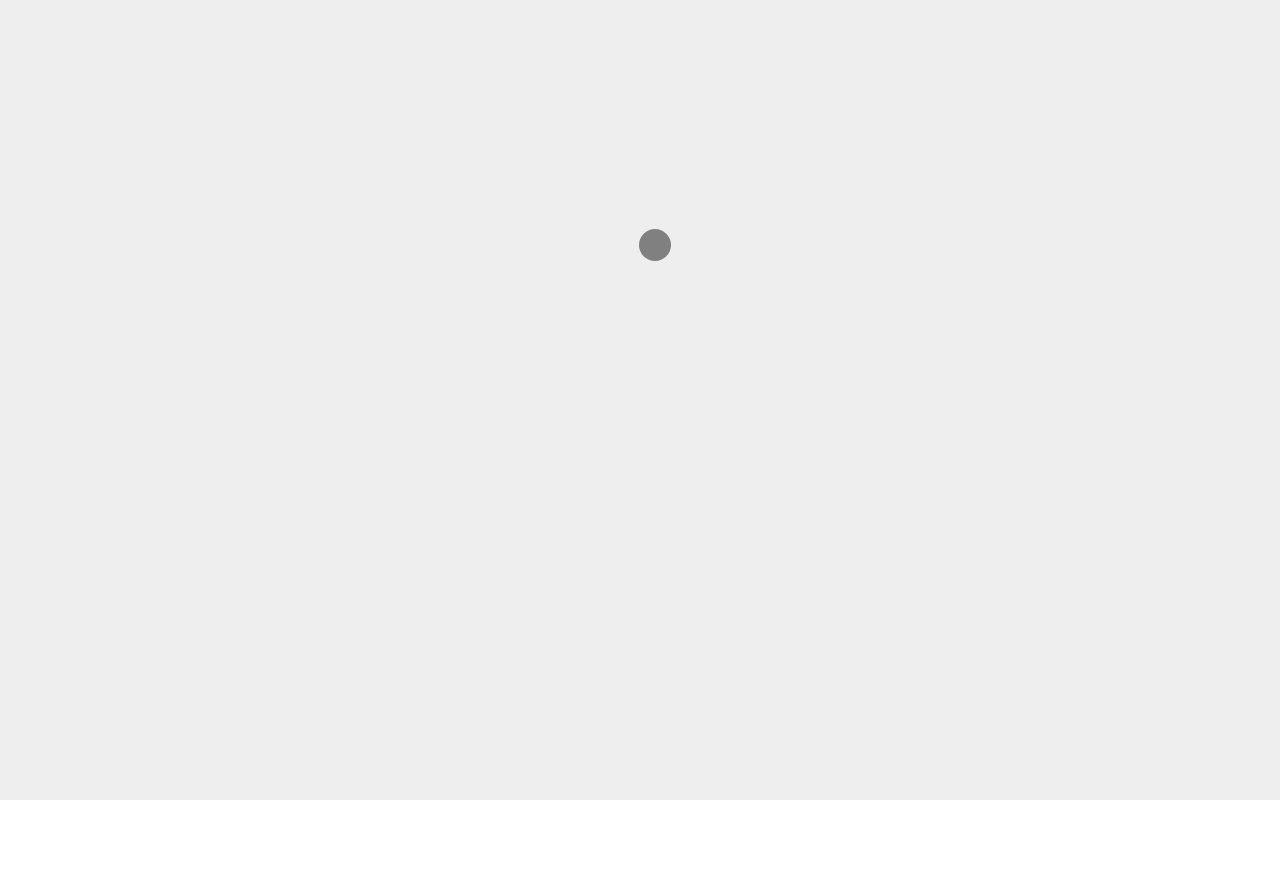
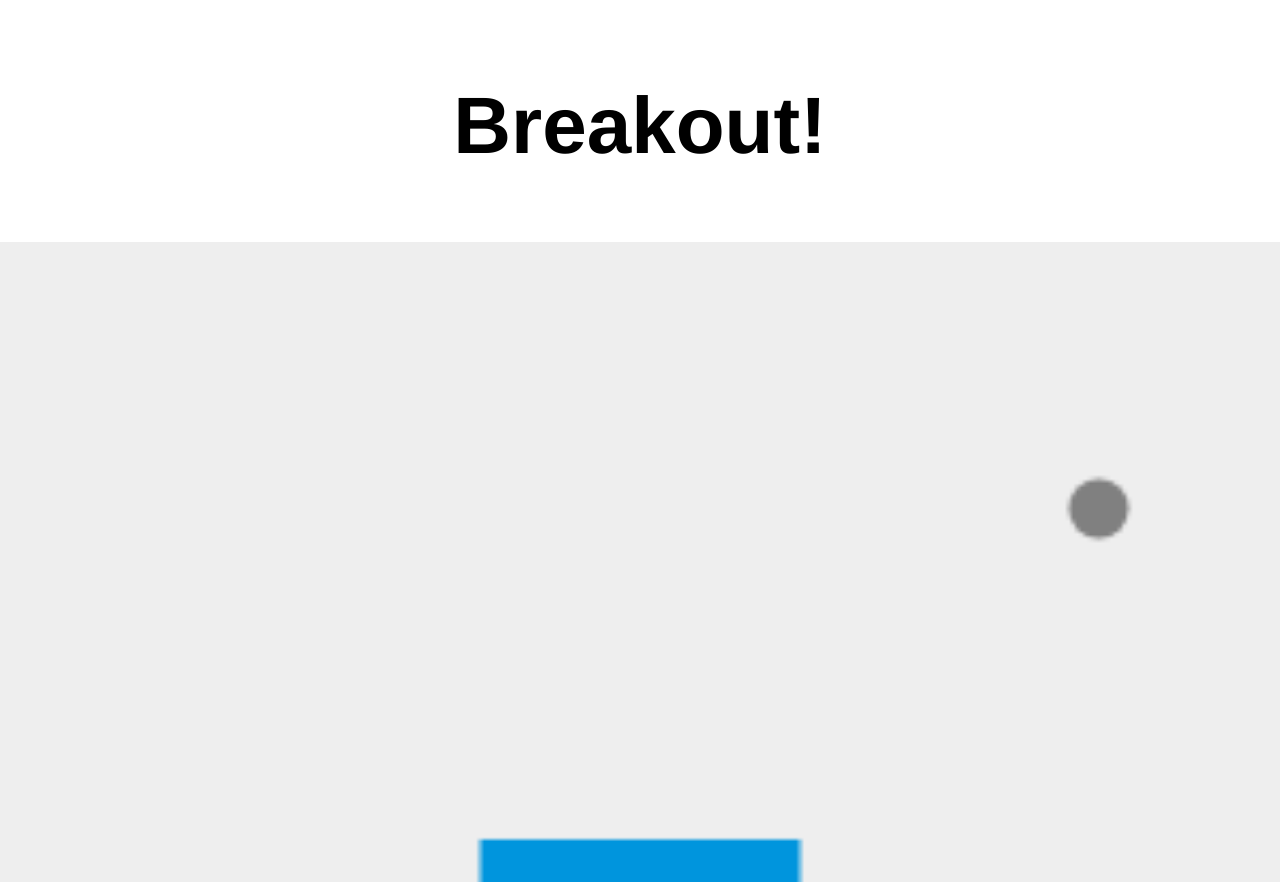
Before and after one commit to nsafai/Breakout, a plain HTML site: page index.html in a window 1280 px wide. Before the commit the page ends 804 px from the top, so only its background shows below. Drawn offline with Linux system fonts and the light colour scheme.

Commit message:
moving paddle

```diff
--- a/index.html
+++ b/index.html
@@ -1,73 +1,130 @@
 <!DOCTYPE html>
 <html lang="en" dir="ltr">
+
 <head>
   <meta charset="utf-8" />
   <title>Breakout - Classic Arcade Game Remake</title>
   <link rel="stylesheet" type="text/css" href="styles.css">
 </head>
+
 <body>
+  <h1>Breakout!</h1>
   <canvas id="myCanvas">
     The game is supposed to show here.
     If you can see this text, the game has failed to render.
   </canvas>
-  </body>
-</html>
 
   <script>
-
-  // initial setup
+    /**************
+      CANVAS SETUP
+    **************/
     const canvas = document.getElementById("myCanvas");
-  let ballRadius = 10;
-  canvas.width  = window.innerWidth;
-  canvas.height = window.innerHeight;
-  ballRadius = 0.02 * window.innerHeight;
-
     let ctx = canvas.getContext("2d");
 
+
+    /**************
+      PADDLE SETUP
+    **************/
+    let paddleHeight = 10;
+    let paddleWidth = 75;
+    let paddleX = ((canvas.width - paddleWidth) / 2);
+
+    // draw paddle
+    function drawPaddle() {
+      ctx.beginPath();
+      ctx.rect(paddleX, canvas.height - paddleHeight, paddleWidth, paddleHeight);
+      ctx.fillStyle = "#0095DD";
+      ctx.fill();
+      ctx.closePath();
+    }
+
+    /**************
+       BALL SETUP
+    **************/
+    let ballRadius = 7;
+
     // ball starting position
-  let x = canvas.width/2;
-  let y = canvas.height-30;
+    let x = canvas.width / 2;
+    let y = canvas.height - 30;
 
     // distance ball should move
-  let dx = 5;
-  let dy = -5;
+    let dx = 2.5;
+    let dy = -2.5;
 
+    // draw ball
     function drawBall() {
       ctx.beginPath();
-    ctx.arc(x, y, ballRadius, 0, Math.PI*2);
+      ctx.arc(x, y, ballRadius, 0, Math.PI * 2);
       ctx.fillStyle = "grey";
       ctx.fill();
       ctx.closePath();
     }
 
+    /**************
+     CONTROLS SETUP
+    **************/
+    let rightPressed = false;
+    let leftPressed = false;
+
+    document.addEventListener("keydown", keyDownHandler, false);
+    document.addEventListener("keyup", keyUpHandler, false);
+
+    function keyDownHandler(e) {
+      console.log(e.key);
+      if (e.key == "Right" || e.key == "ArrowRight") {
+        rightPressed = true;
+      } else if (e.key == "Left" || e.key == "ArrowLeft") {
+        leftPressed = true
+      }
+    }
+
+    function keyUpHandler(e) {
+      if (e.key == "Right" || e.key == "ArrowRight") {
+        rightPressed = false;
+      } else if (e.key == "Left" || e.key == "ArrowLeft") {
+        leftPressed = false;
+      }
+    }
+
+    /**************
+     MOVE PADDLE
+    **************/
+    function movePaddle() {
+      if(rightPressed && paddleX < canvas.width-paddleWidth) {
+          paddleX += 7;
+      }
+      else if(leftPressed && paddleX > 0) {
+          paddleX -= 7;
+      }
+    }
+
+    /**************
+       GAME LOGIC
+    **************/
     function draw() {
-
       // clear screen every frame
       ctx.clearRect(0, 0, canvas.width, canvas.height);
-
       // redraw elements
       drawBall();
-
+      movePaddle();
+      drawPaddle();
       // game logic
       x += dx;
       y += dy;
-
       // check that ball is on screen, else change direction
-    if(x + dx > canvas.width-ballRadius || x + dx < ballRadius) {
+      if (x + dx > canvas.width - ballRadius || x + dx < ballRadius) {
         // check if ball touches left or right edge of canvas
         dx = -dx;
       }
-    if(y + dy > canvas.height-ballRadius || y + dy < ballRadius) {
+      if (y + dy > canvas.height - ballRadius || y + dy < ballRadius) {
         // check if ball touches top or bottom edge of canvas
         dy = -dy;
       }
     }
 
-
-
     setInterval(draw, 10);
-
   </script>
 
 </body>
+
 </html>
--- a/styles.css
+++ b/styles.css
@@ -2,10 +2,18 @@ html, body {
   width:100%;
   height:100%;
   margin:0;
+  font-family:Helvetica;
+  font-size:16px;
+}
+
+h1 {
+  margin-top: 1em;
+  text-align: center;
+  font-size: 5em;
 }
 
 #myCanvas {
+  margin-top:1em;
   width: 100vw;
-  height:100vh;
   background-color: #eee;
 }
```
Lines whose indentation alone changed are shown as unchanged.
